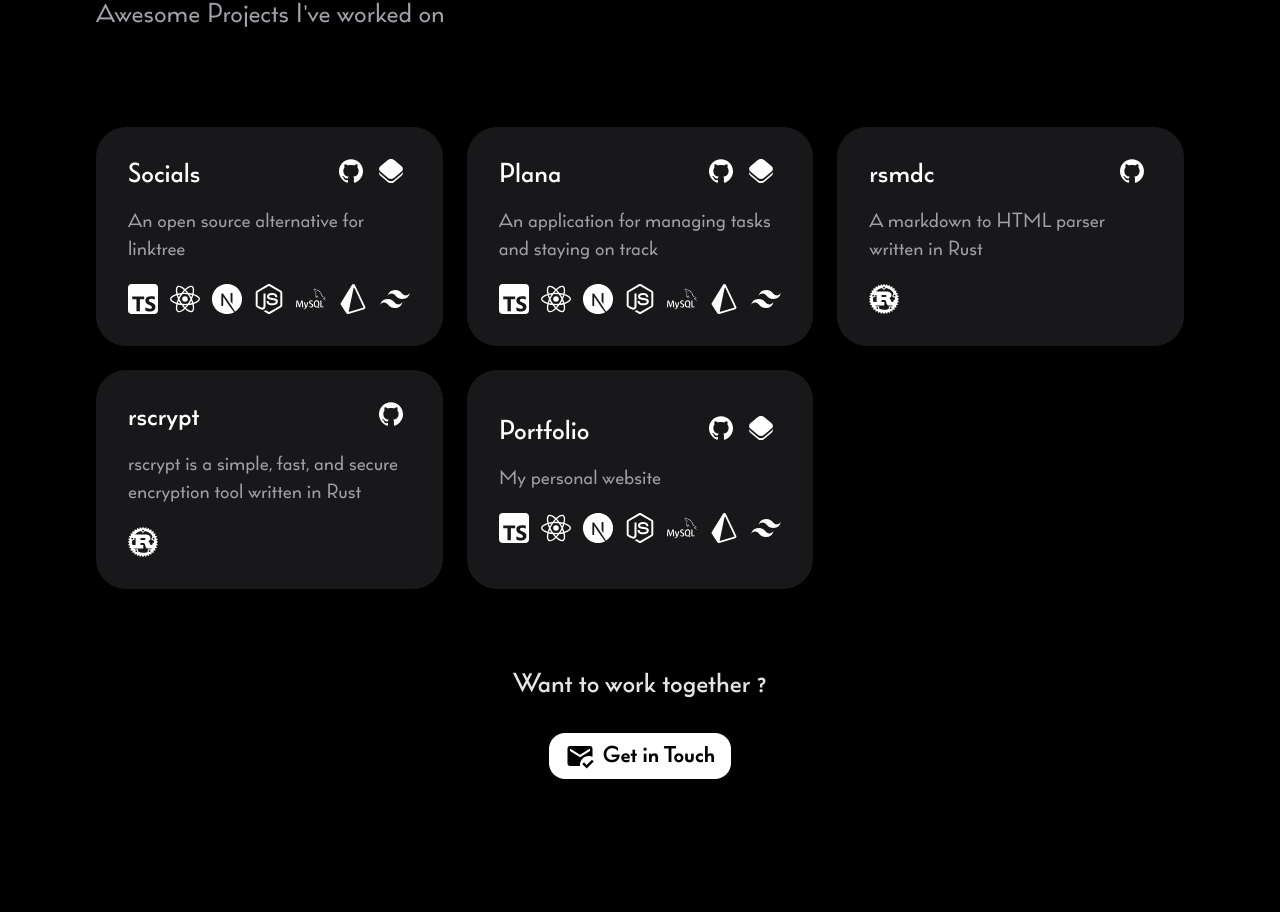
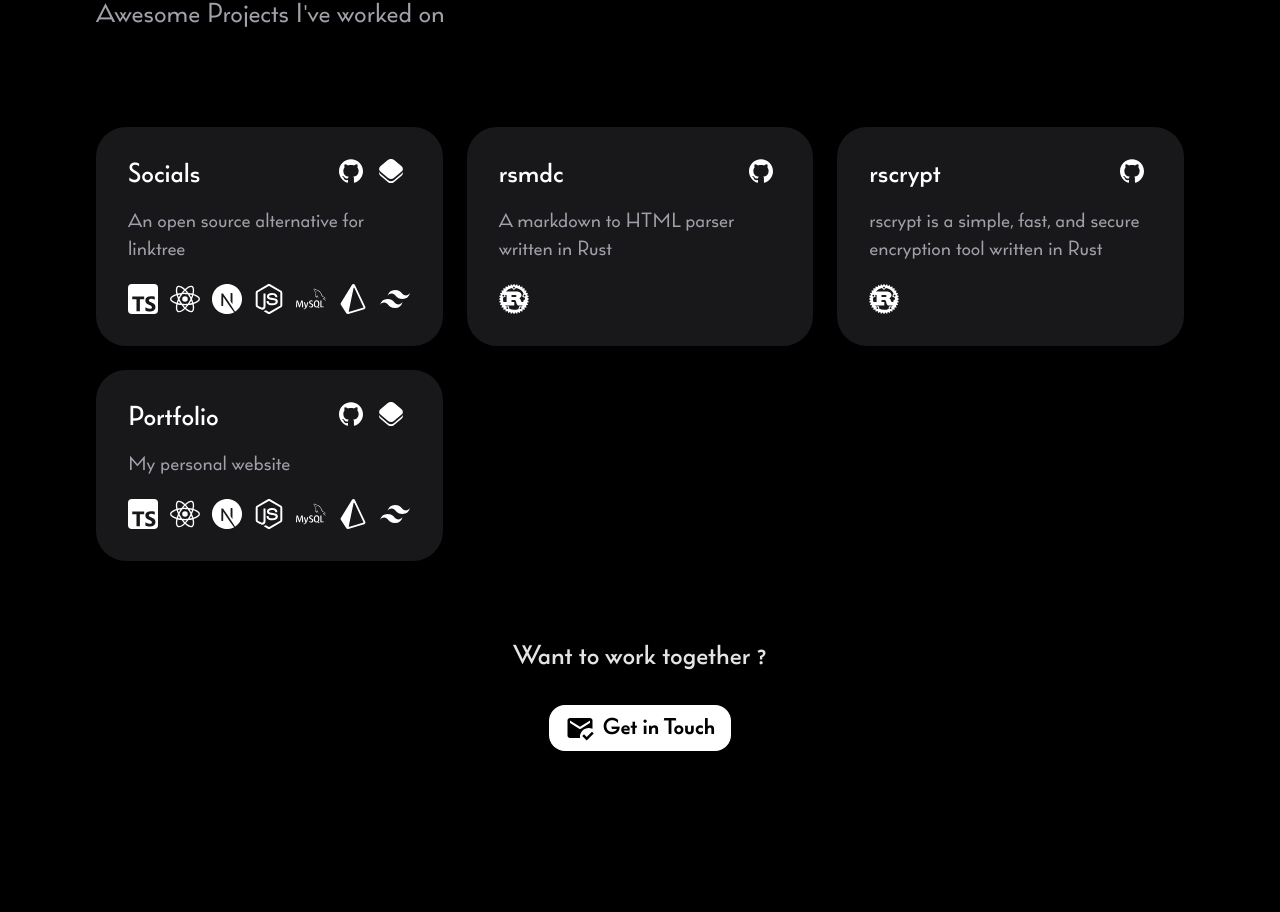
Before and after one commit to triyanox/portfolio.v2, a Next.js app: page / in a window 1280 px wide. Shown: the part 1399-2311 px from the top of the page. Built offline with nearby package versions, Linux system fonts and the light colour scheme.

Commit message:
Update projects.ts

```diff
--- a/data/projects.ts
+++ b/data/projects.ts
@@ -24,21 +24,6 @@ const projects = [
     ],
     link: 'https://github.com/triyanox/socials',
     preview: 'https://socials.achaq.dev',
-  },
-  {
-    name: 'Plana',
-    description: 'An application for managing tasks and staying on track',
-    tech: [
-      Typescript,
-      Reactdotjs,
-      Nextdotjs,
-      Nodedotjs,
-      MySql,
-      Prisma,
-      Tailwindcss,
-    ],
-    link: 'https://github.com/triyanox/plana',
-    preview: 'https://plana.achaq.dev',
   },
   {
     name: 'rsmdc',
```
